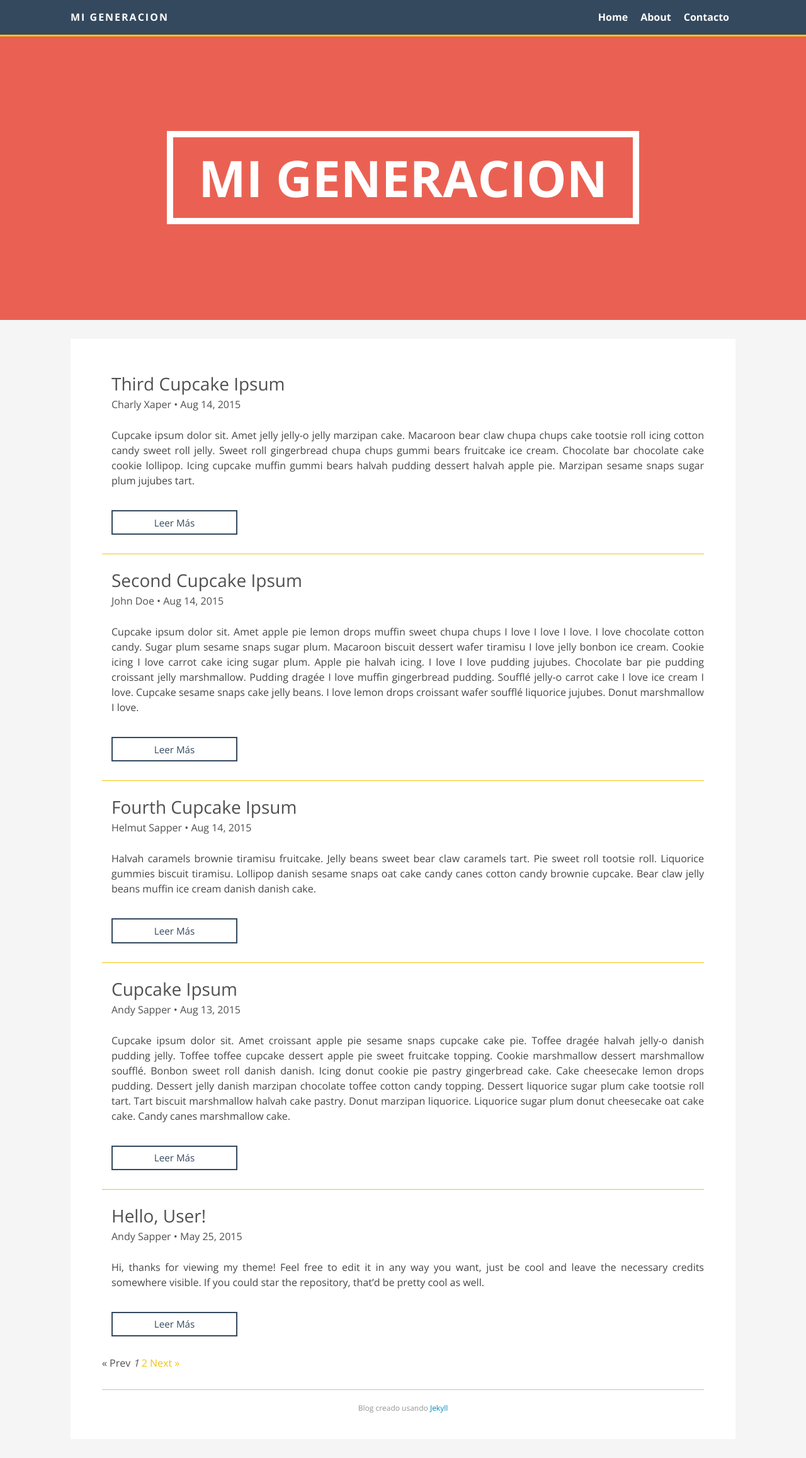
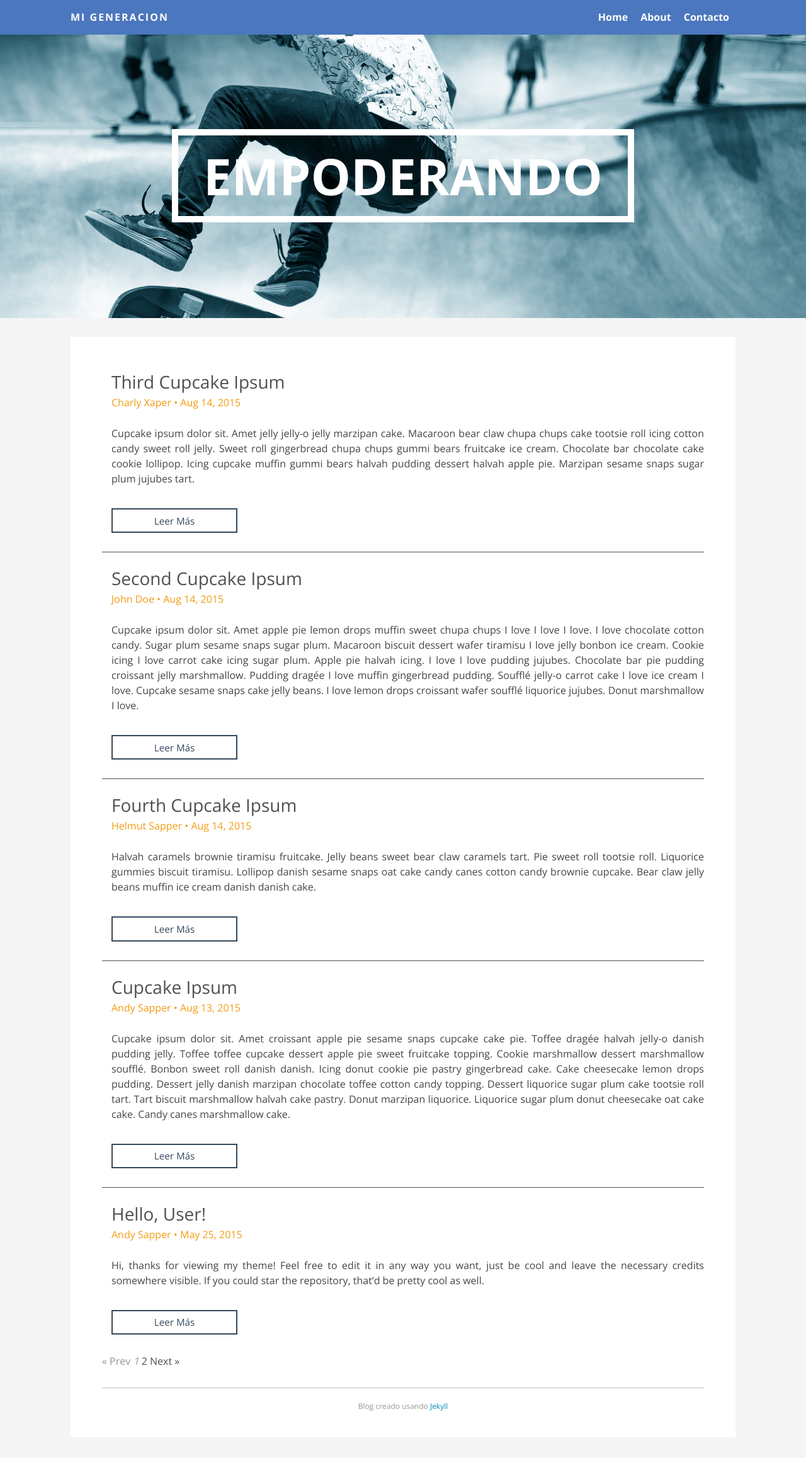
Before and after one commit to upandup/upandup.github.io, a Jekyll site: the page built from index.html, in a window 1280 px wide. Shown: the whole page at 63% size. Built offline with Jekyll 4.4.1, drawn with Linux system fonts in a browser that asks for light colours; nearby versions of some CDN libraries; the list of posts is cut into pages by our own code.

Commit message:
Modified site nav and main page styles.

```diff
--- a/_includes/header.html
+++ b/_includes/header.html
@@ -16,9 +16,7 @@
 
     <section class="site-header">
       <h1>
-       <span>
-        <a href="{{ site.baseurl }}/">{{ site.title }}</a>
-       </span>
+       <span>Empoderando</span>
       </h1>
     </section>
 
--- a/css/main.css
+++ b/css/main.css
@@ -228,7 +228,8 @@ ol, ul {
 
 .site-header {
   min-height: 450px;
-  background-color: #EA6153;
+  background: #4B77BE url('../img/skater-backg.jpg') center no-repeat;
+  background-size: cover;
 }
 
 @media screen and (max-width: 700px) {
@@ -238,10 +239,6 @@ ol, ul {
   }
 }
 
-.site-header a, a h1:hover {
-  color: #FFF;
-}
-
 .site-header h1 {
   font-size: 5em !important;
   line-height: 80px;
@@ -249,6 +246,7 @@ ol, ul {
   text-transform: uppercase;
   font-family: 'Open Sans', Helvetica, sans-serif;
   font-weight: 700;
+  color: #fff;
 }
 
 @media screen and (max-width: 700px) {
@@ -280,11 +278,11 @@ ol, ul {
 
 /* Nav bar */
 .site-nav {
-  background-color: #34495e;
+  background-color: #4B77BE;
   padding: 15px 0;
   width: 100%;
   height: 25px;
-  border-bottom: 3px solid #f1c40f;
+  /*border-bottom: 3px solid #f1c40f;*/
 }
 
 /* Nav links aligned to right */
@@ -332,7 +330,8 @@ ol, ul {
 }
 
 .site-title:hover {
-  color: #f1c40f;
+  color: #fff;
+  opacity: 0.8;
 }
 
 
@@ -373,7 +372,7 @@ ol, ul {
 
 /* Apply to all but first post in list */
 .post-block:not(:first-child) {
-  border-top: 1px solid #f1c40f;
+  border-top: 1px solid #505050;
 }
 
 .post-link {
@@ -385,7 +384,7 @@ ol, ul {
 }
 
 .post-link:hover {
-  color: #19B5FE;
+  color: #4B77BE;
 }
 
 @media screen and (max-width: 700px) {
@@ -465,7 +464,7 @@ ol, ul {
  ***************************************************************/
 
 .post-meta {
-  color: #505050;
+  color: #F39C12;
   font-size: 1em;
 
   /*padding-bottom: 15px;
@@ -635,11 +634,11 @@ ol, ul {
  ***************************************************************/
 
 .pagination {
-  color: #505050;
+  color: #959595;
 }
 
 .pagination a {
-  color: #f1c40f;
+  color: #505050;
 }
 
 
```
Also changed, not shown: img/skater-backg.jpg (added).
